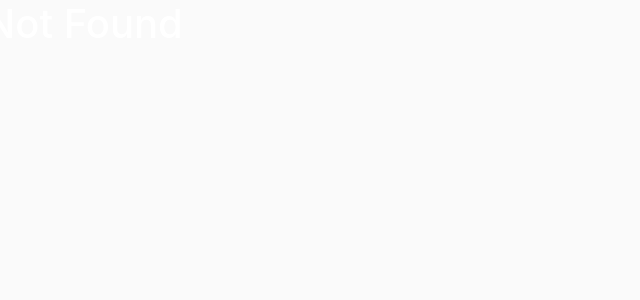
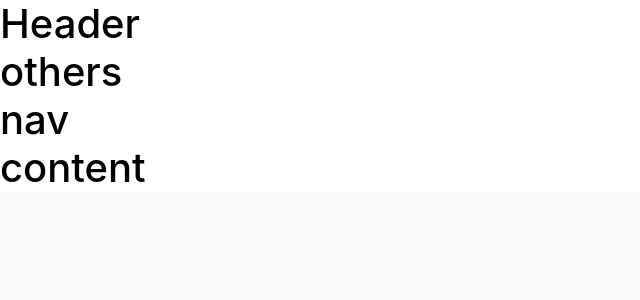
Before and after one commit to djom20/cloudapp, a React (Create React App) app: page /dashboard in a window 1280 px wide. Shown: the top 300 px of the page, without its empty margins (0-640 px from the left). Built offline with nearby package versions, Linux system fonts and the light colour scheme.

Commit message:
fix all component use upppercase first letter

```diff
--- a/src/App.js
+++ b/src/App.js
@@ -5,9 +5,9 @@ import { Switch } from 'react-router';
 import { Route } from 'react-router';
 import { browserHistory } from 'react-router';
 
-import loginBox from './components/loginBox/loginBox';
-import appBoard from './components/appBoard/appBoard';
-import notFound from './components/notFound/notFound';
+import LoginBox from './components/LoginBox/LoginBox';
+import AppBoard from './components/AppBoard/AppBoard';
+import NotFound from './components/NotFound/NotFound';
 
 import './../node_modules/bootstrap/dist/css/bootstrap.css';
 // import './App.css';
@@ -15,12 +15,12 @@ import './../node_modules/bootstrap/dist/css/bootstrap.css';
 export default class App extends React.Component {
 	render() {
 		return (
-			<BrowserRouter>
+			<BrowserRouter history={browserHistory}>
 				<Switch>
-					<Route exact path='/' component={appBoard} />
+					<Route exact path='/' component={AppBoard} />
 					{/* <Route exact path='/' component={loginBox} /> */}
-					{/* <Route exact path='/dashboard' component={dashboard} /> */}
-					<Route component={notFound} />
+					<Route exact path='/dashboard' component={AppBoard} />
+					<Route component={NotFound} />
 				</Switch>
 			</BrowserRouter>
 		);
--- a/src/components/appBoard/appBoard.css
+++ b/src/components/appBoard/appBoard.css
@@ -1,7 +1,7 @@
-#appBoard {
+#AppBoard {
     background-color: #fff;
 }
 
-#appBoard h1 {
+#AppBoard h1 {
     color: #000;
 }
--- a/src/components/appBoard/appBoard.js
+++ b/src/components/appBoard/appBoard.js
@@ -1,15 +1,15 @@
 import React from 'react';
 import ReactDOM from 'react-dom';
 
-import appheader from '../appHeader/appHeader';
+import AppHeader from '../AppHeader/AppHeader';
 
-import './appBoard.css';
+import './AppBoard.css';
 
-export default class appBoard extends React.Component {
+export default class AppBoard extends React.Component {
 	render() {
 		return (
-			<div id="appBoard">
-				<appheader />
+			<div id="AppBoard">
+				<AppHeader />
 				<div class="others">
 					<h1>others</h1>
 				</div>
--- a/src/components/appHeader/appHeader.js
+++ b/src/components/appHeader/appHeader.js
@@ -1,9 +1,9 @@
 import React from 'react';
 import ReactDOM from 'react-dom';
 
-import './appHeader.css';
+import './AppHeader.css';
 
-export default class appheader extends React.Component {
+export default class AppHeader extends React.Component {
 	render() {
 		return (
 			<div class="header">
--- a/src/components/loginBox/loginBox.js
+++ b/src/components/loginBox/loginBox.js
@@ -1,9 +1,9 @@
 import React from 'react';
 import ReactDOM from 'react-dom';
 
-import './loginBox.css';
+import './LoginBox.css';
 
-export default class loginBox extends React.Component {
+export default class LoginBox extends React.Component {
 	render() {
 		return (
 			<div id="login" class="row">
```
Also changed, not shown: .eslintrc.json.
